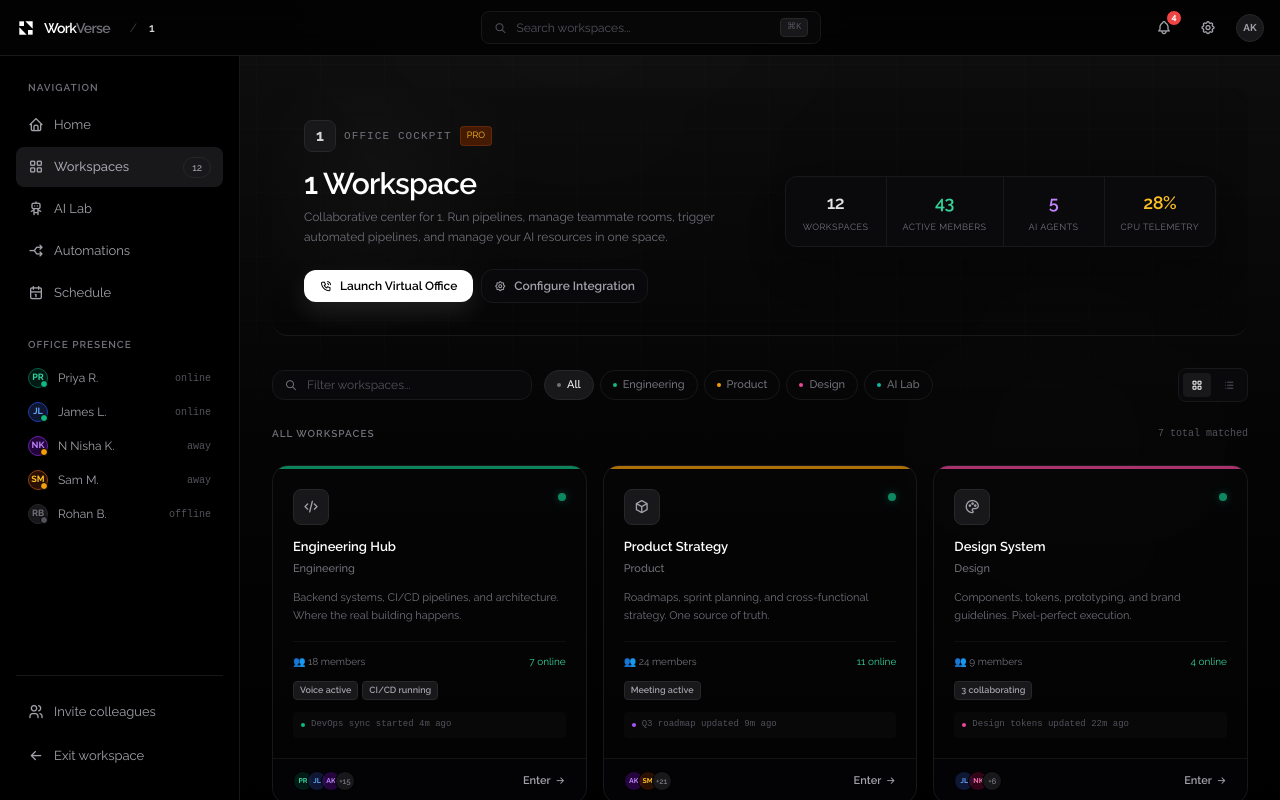
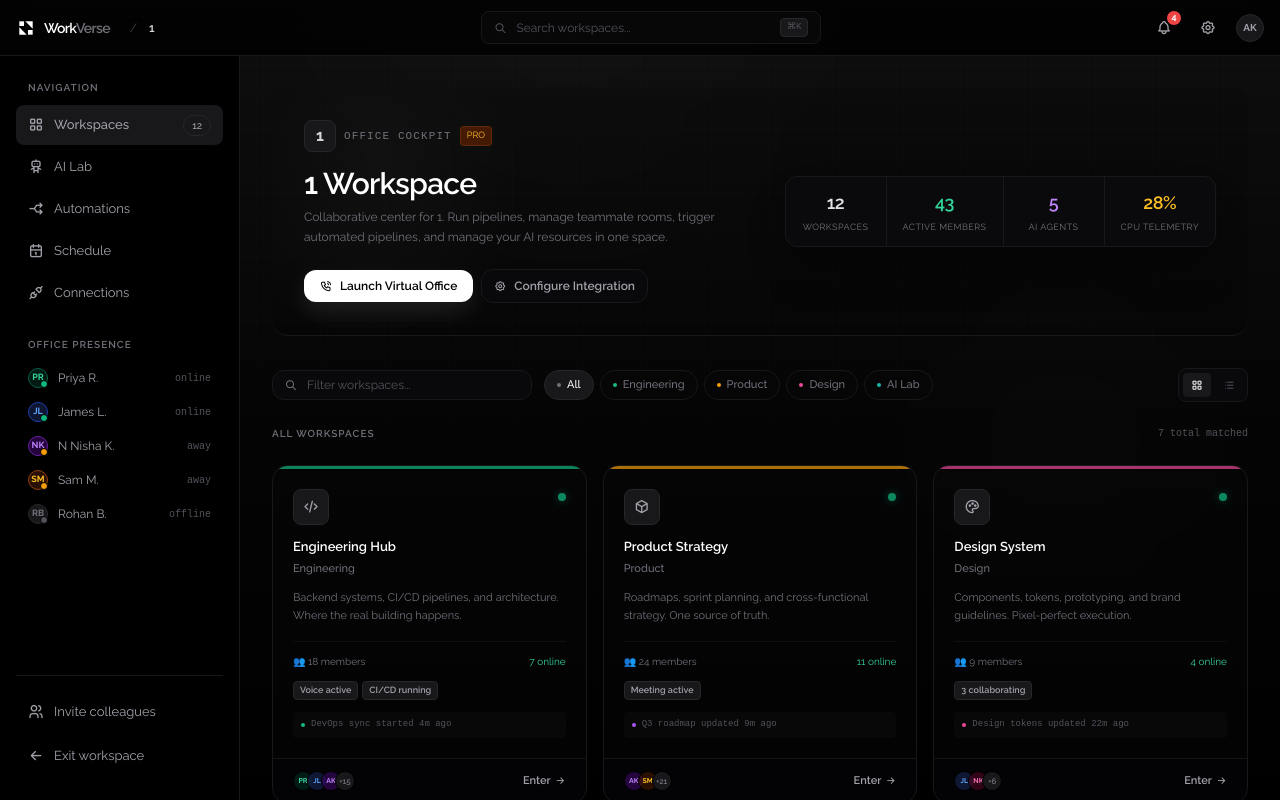
Before and after one commit to Arav-Menon/WorkVerse, a Next.js app in the folder apps/web/: page /workspace/1 in a window 1280 px wide. Built offline with nearby package versions, Linux system fonts and the light colour scheme.

Commit message:
feat: implement AI Lab and Integrations workspace components

```diff
--- a/apps/web/app/workspace/components/OrgSidebar.tsx
+++ b/apps/web/app/workspace/components/OrgSidebar.tsx
@@ -2,6 +2,7 @@
 
 import React from "react";
 import Link from "next/link";
+import { useParams } from "next/navigation";
 
 interface Member {
   name: string;
@@ -23,12 +24,15 @@ export default function OrgSidebar({
   activeSection,
   setActiveSection,
 }: OrgSidebarProps) {
+  const params = useParams();
+  const workspaceName = params?.workspaceName as string ?? "";
+
   const navigation = [
-    { name: "Home", icon: "ti-home" },
     { name: "Workspaces", icon: "ti-layout-grid", badge: 12 },
     { name: "AI Lab", icon: "ti-robot" },
     { name: "Automations", icon: "ti-arrows-split" },
     { name: "Schedule", icon: "ti-calendar" },
+    { name: "Connections", icon: "ti-plug-connected",},
   ];
 
   const members: Member[] = [
@@ -55,6 +59,8 @@ export default function OrgSidebar({
         }`}
         aria-label="Organization sidebar navigation"
       >
+
+
         <nav className="flex-grow flex flex-col justify-between" aria-label="Main sections">
           <div className="space-y-6">
             <div>
@@ -67,7 +73,7 @@ export default function OrgSidebar({
                         activeSection === item.name ? "bg-zinc-900 text-white font-medium" : ""
                       }`}
                       onClick={() => {
-                        setActiveSection(item.name);
+                          setActiveSection(item.name);
                         setSidebarOpen(false);
                       }}
                     >
@@ -84,6 +90,7 @@ export default function OrgSidebar({
               </ul>
             </div>
 
+                  {/* Office-presence */}
             <div>
               <p className="text-[10px] font-semibold tracking-widest text-zinc-500 uppercase px-3 mb-2.5 select-none">Office Presence</p>
               <ul className="space-y-0.5">
```
